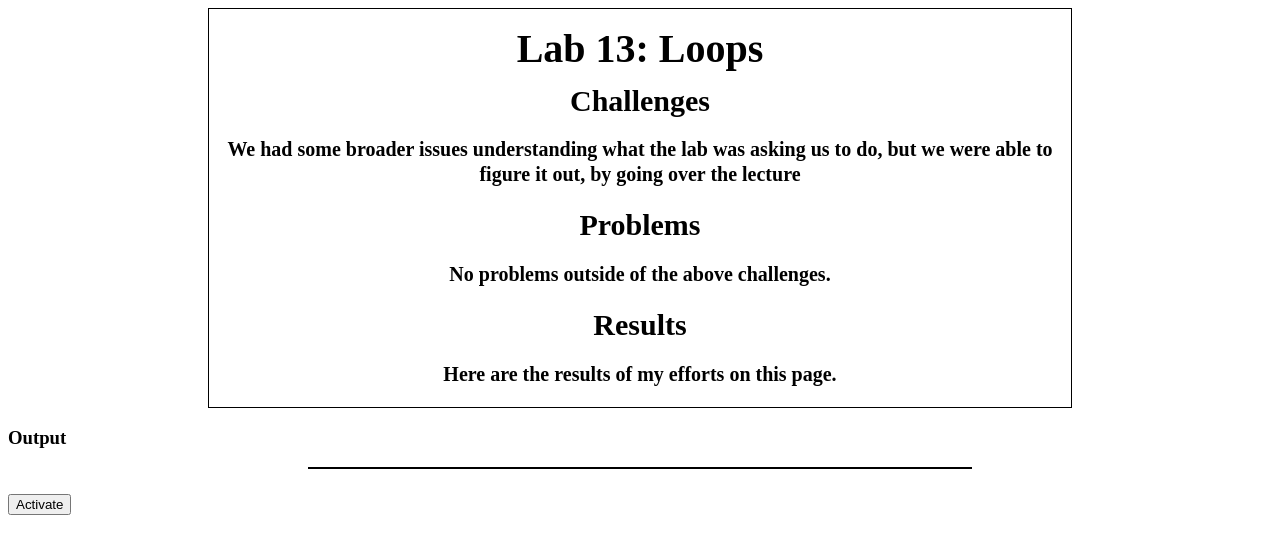
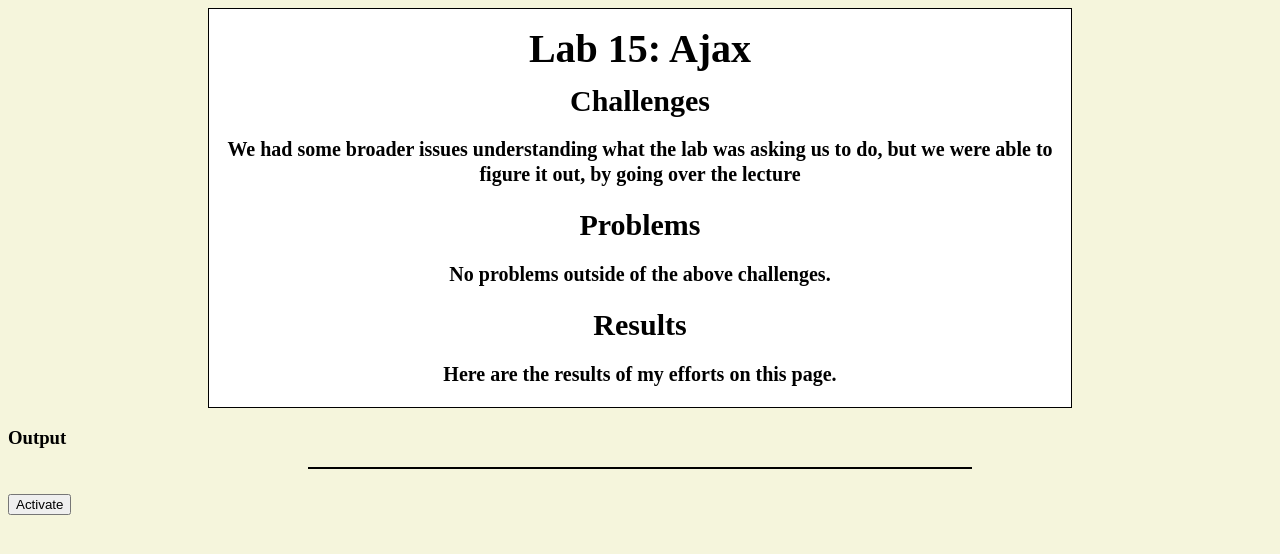
Before and after one commit to bputaski/art101, a plain HTML site: page lab15/index.html in a window 1280 px wide. Drawn offline with nearby package versions, Linux system fonts and the light colour scheme.

Commit message:
Update index.html

```diff
--- a/lab15/index.html
+++ b/lab15/index.html
@@ -9,9 +9,9 @@
       crossorigin="anonymous"></script>
     <script type="text/javascript" src="js/lab.js" defer></script>
 </head>
-<body>
+<body style="background-color:beige">
 	<div id = "summary">
-		<h1>Lab 13: Loops</h1>
+		<h1>Lab 15: Ajax</h1>
 			<h2>Challenges</h2>
 				<p>We had some broader issues understanding what the lab was asking us to do, but we were able to figure it out, by going over the lecture</p>
 
```
